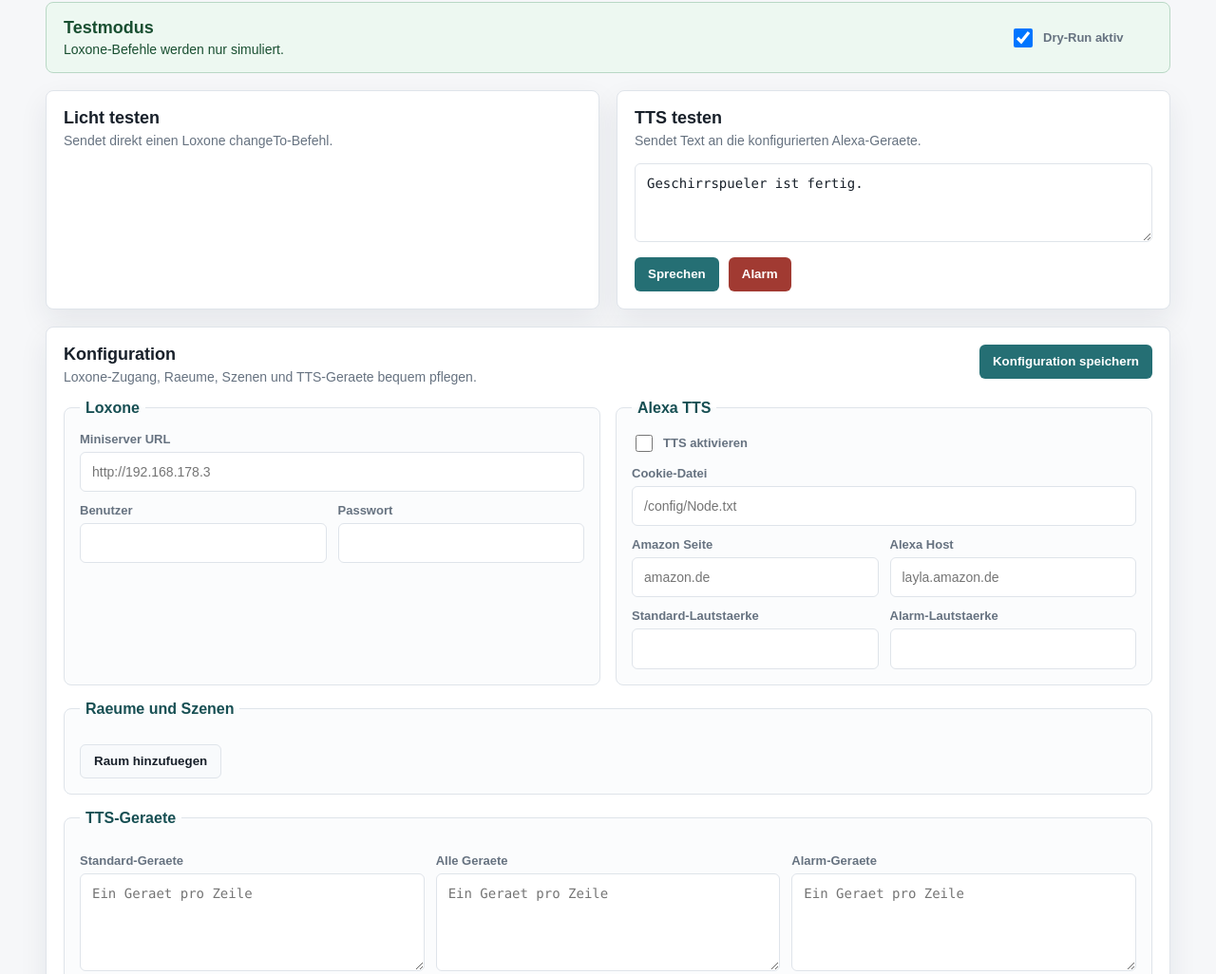
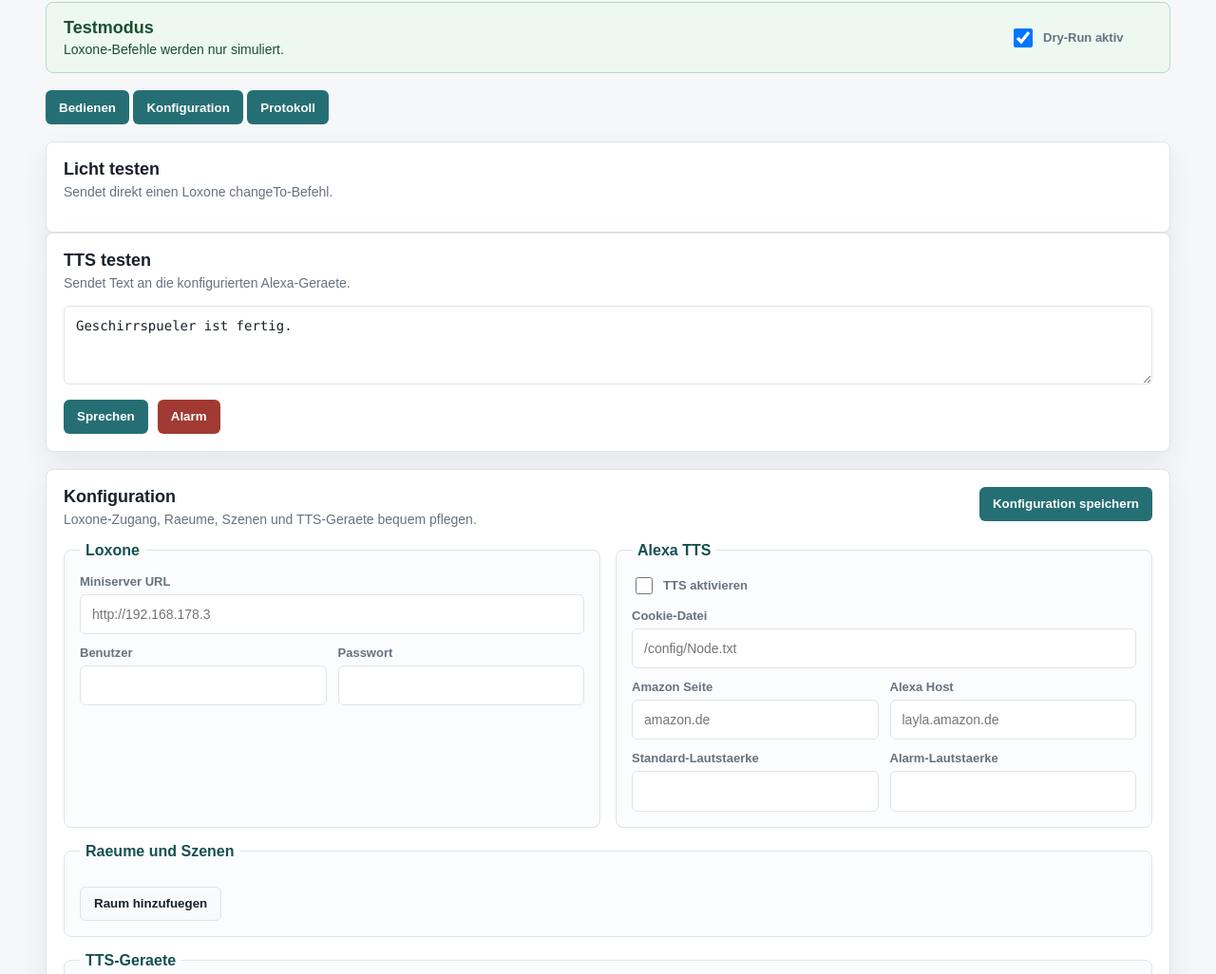
Before and after one commit to herdan75/loxevo, a website: page public/index.html in a window 1280 px wide. Shown: the part 132-1158 px from the top of the page at 95% size. Drawn offline with Linux system fonts and the light colour scheme; files that its build step writes are made by us from their sources; no server answers; files whose address does not match are found by name.

Commit message:
Add tabbed web UI layout

```diff
--- a/public/index.html
+++ b/public/index.html
@@ -27,6 +27,13 @@
         </label>
       </section>
 
+      <nav class="tab-nav wide" aria-label="LoxEvo Bereiche">
+        <button class="tab-button active" type="button" data-tab-target="controlView">Bedienen</button>
+        <button class="tab-button" type="button" data-tab-target="configView">Konfiguration</button>
+        <button class="tab-button" type="button" data-tab-target="eventsView">Protokoll</button>
+      </nav>
+
+      <section id="controlView" class="view active wide">
       <section class="panel">
         <div class="section-head">
           <div>
@@ -50,7 +57,9 @@
           <button id="alarmBtn" class="danger">Alarm</button>
         </div>
       </section>
+      </section>
 
+      <section id="configView" class="view wide">
       <section class="panel wide">
         <div class="section-head">
           <div>
@@ -154,7 +163,9 @@ Content-Type: application/json
 
 {"room":"kueche","scene":"ambient"}</code></pre>
       </section>
+      </section>
 
+      <section id="eventsView" class="view wide">
       <section class="panel wide">
         <div class="section-head">
           <div>
@@ -165,6 +176,7 @@ Content-Type: application/json
         </div>
         <div id="events" class="events"></div>
       </section>
+      </section>
     </main>
 
     <script src="/assets/app.js"></script>
```
